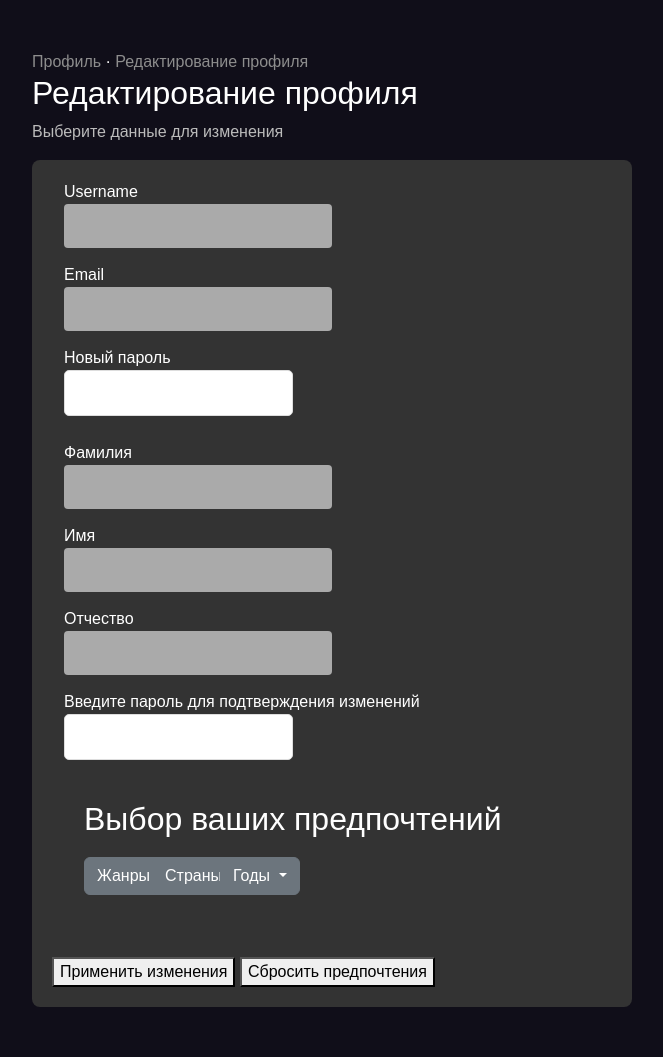
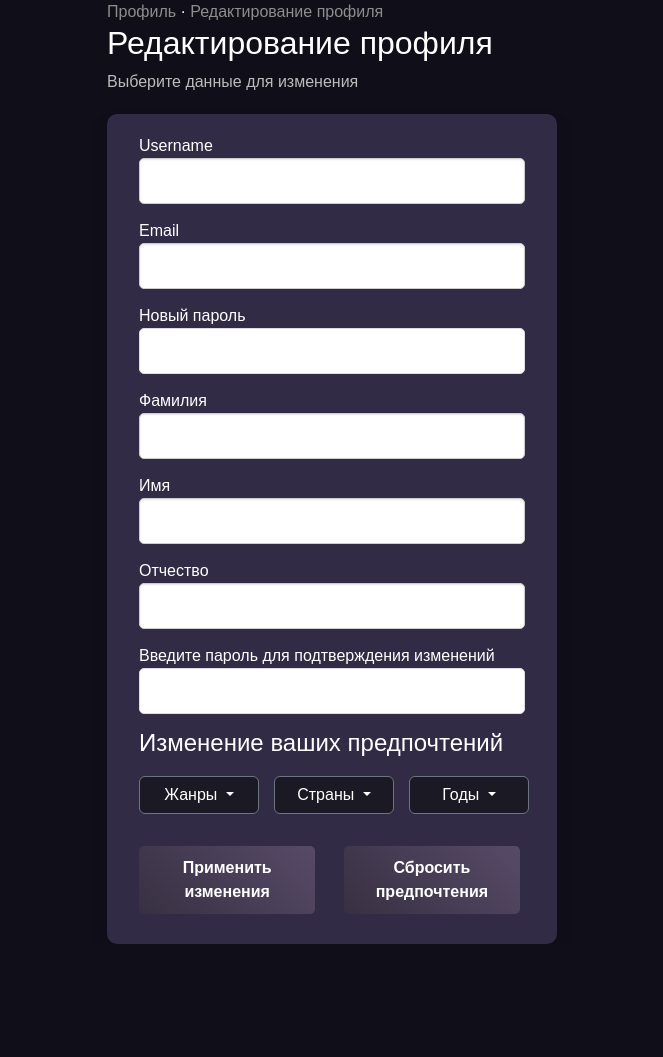
Before and after one commit to Winterfulllll/SIGMANIZATION, a Python web app: template templates/settings.html in a window 1280 px wide. Shown: the whole page, without its empty margins (308-971 px from the left). After the commit the page ends 944 px from the top, so only its background shows below. Run offline with Jinja, Linux system fonts and the light colour scheme; the template is opened without the code that fills it, so the values that code supplies are empty; some libraries are stand-ins or nearby versions.

Commit message:
edit profile style

```diff
--- a/static/style.css
+++ b/static/style.css
@@ -51,8 +51,9 @@ body {
 }
 
 .dropdown2 {
-  height: 100px;
-  width: 10%;
+  height: 70px;
+  width: 125px;
+  margin-right: 10px;
   display: inline-block !important;
 }
 
@@ -176,8 +177,8 @@ form {
 
 input[type="name"],
 input[type="password"] {
+  width: 100%;
   padding: 10px;
-  margin-bottom: 10px;
   border: 1px solid #ddd;
   border-radius: 5px;
 }
@@ -234,11 +235,15 @@ input[type="password"] {
   background-color: #100e19;
   color: white;
   margin: 0;
-  padding: 50px;
+  padding: 0;
+  display: flex;
+  justify-content: center;
+
+  height: 100vh;
 }
 
 .profile-edit-container {
-  max-width: 600px;
+  max-width: 450px;
   margin: 0 auto;
 }
 
@@ -262,16 +267,25 @@ input[type="password"] {
 }
 
 .form-container {
-  background-color: #333;
+  background-color: #312b45;
   padding: 20px;
-  border-radius: 8px;
+  border-radius: 10px;
+  box-shadow: 0 10px 20px rgba(0, 0, 0, 0.1);
+  margin: 20px auto;
+  font-family: 'Arial', sans-serif;
 }
+
+.form-container h2 {
+  color: #ffffff;
+}
+
 .form-container button {
   margin-top: 10px;
 }
 
 .input-group {
   margin-bottom: 15px;
+  position: relative;
 }
 
 .input-group label {
@@ -282,12 +296,12 @@ input[type="password"] {
 .input-group input[type="text"],
 .input-group input[type="email"],
 .input-group input[type="tel"] {
-  width: 50%;
+  width: 100%;
   padding: 10px;
-  margin-right: 10px;
-  border: none;
-  border-radius: 4px;
-  background-color: #aaa;
+  border: 1px solid #ccc;
+  border-radius: 5px;
+  box-shadow: inset 0 1px 2px rgba(0, 0, 0, 0.1);
+  transition: border-color 0.3s ease, box-shadow 0.3s ease;
 }
 
 .input-group button {
@@ -305,9 +319,9 @@ input[type="password"] {
 }
 
 .preferences {
-  margin-top: 30px;
-  width: 680px;
-  margin-left: 20px;
+
+  width: 410px;
+
 }
 
 .dropdown-group {
@@ -436,9 +451,11 @@ input[type="password"] {
   width: 150px;
 }
 
-.preferencesButtons {
-  display: flex;
-  width: 100%;
+#dropdownButtonPreferenceGenre2,
+#dropdownButtonPreferenceCountry2,
+#dropdownButtonPreferenceYear2 {
+  width: 120px;
+  background-color: #1b1924;
 }
 
 .search {
@@ -693,3 +773,26 @@ input[type="checkbox"]:checked {
 #year_list2 label:hover {
   background-color: #787879; /* Светло-серый фон при наведении */
 }
+
+#change-profile,
+#delete-preferences {
+  width: 43%;
+  padding: 10px;
+  border: none;
+  border-radius: 5px;
+  cursor: pointer;
+  background: linear-gradient(45deg, #383042, #574a68);
+  color: #fff;
+  font-weight: bold;
+  transition: background 0.3s ease, transform 0.3s ease;
+  margin-bottom: 10px;
+  margin-left: 12px;
+  margin-right: 12px;
+}
+
+
+#change-profile:hover,
+#delete-preferences:hover {
+  background: linear-gradient(45deg, #706679, #3a3346);
+  transform: translateY(-2px);
+}
--- a/templates/settings.html
+++ b/templates/settings.html
@@ -89,7 +89,7 @@
 
         <div class="container">
           <div class="preferences">
-            <h2>Выбор ваших предпочтений</h2>
+            <h4>Изменение ваших предпочтений</h4>
             <div class="preferencesButtons">
               <div class="dropdown2" id="preference">
                 <button
@@ -101,10 +101,7 @@
                 >
                   Жанры
                 </button>
-                <ul
-                  class="dropdown-menu"
-                  aria-labelledby="dropdownGenresButton"
-                >
+                <ul class="dropdown-menu"aria-labelledby="dropdownGenresButton" id="genre_list2">
                   <label for="genre-preference-anime">
                     <input
                       type="checkbox"
@@ -192,7 +189,7 @@
                       name="preference-genre"
                       data-value="документальный"
                     />
-                    Документальный
+                    Документа..
                   </label>
 
                   <label for="genre-preference-drama">
@@ -252,7 +249,7 @@
                       name="preference-genre"
                       data-value="короткометражка"
                     />
-                    Короткометражка
+                    Короткомет..
                   </label>
 
                   <label for="genre-preference-kriminal">
@@ -437,10 +434,7 @@
                 >
                   Страны
                 </button>
-                <ul
-                  class="dropdown-menu"
-                  aria-labelledby="dropdownCountriesButton"
-                >
+                <ul class="dropdown-menu" aria-labelledby="dropdownCountriesButton" id="contry_list2">
                   <label for="country-preference-Avstraliya">
                     <input
                       type="checkbox"
@@ -508,7 +502,7 @@
                       name="preference-country"
                       data-value="Великобритания"
                     />
-                    Великобритания
+                    Великобри..
                   </label>
 
                   <label for="country-preference-Vengriya">
@@ -658,7 +652,7 @@
                       name="preference-country"
                       data-value="Новая Зеландия"
                     />
-                    Новая Зеландия
+                    Новая Зела..
                   </label>
 
                   <label for="country-preference-Norvegiya">
@@ -823,7 +817,7 @@
                 >
                   Годы
                 </button>
-                <ul class="dropdown-menu" aria-labelledby="dropdownYearsButton">
+                <ul class="dropdown-menu" aria-labelledby="dropdownYearsButton" id="years_list2">
                   <label for="newFilms-preference">
                     <input
                       type="checkbox"
```
Also changed, not shown: other parts of static/style.css (+64 -0 lines).
